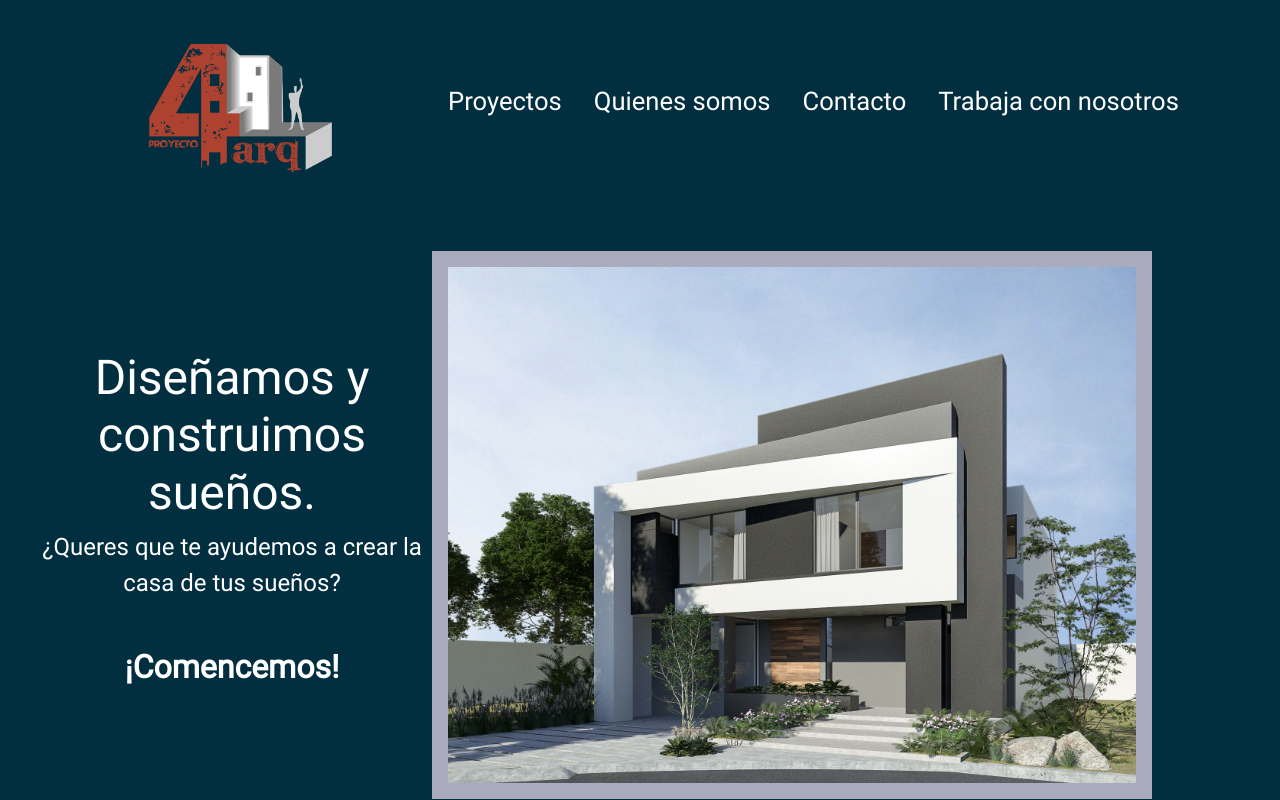
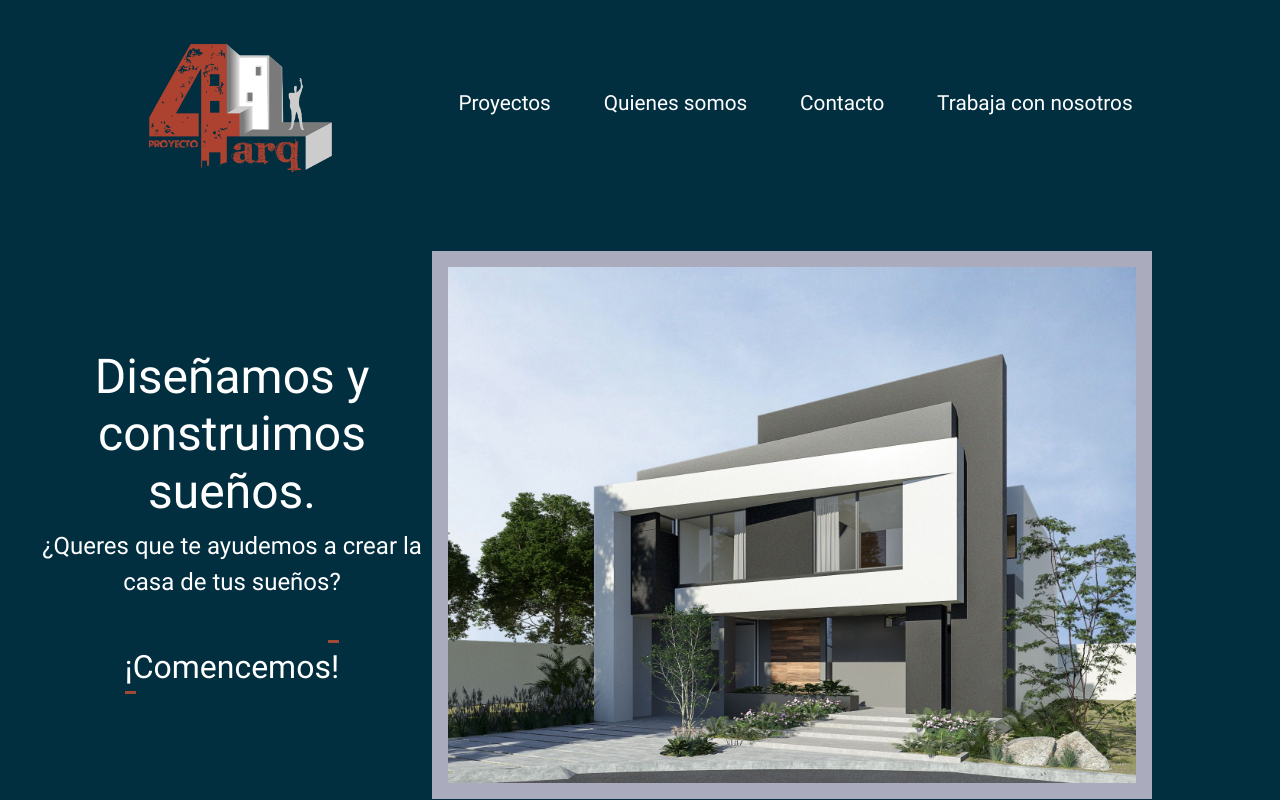
Before and after one commit to Swidemm/Arquitecto-4Arq, a plain HTML site: page index.html in a window 1280 px wide. Shown: the top 800 px of the page. Drawn offline with nearby package versions, Linux system fonts and the light colour scheme.

Commit message:
cambio de archivo css

```diff
--- a/index.html
+++ b/index.html
@@ -7,7 +7,7 @@
     <link rel="stylesheet" href="https://cdn.jsdelivr.net/npm/bootstrap-icons@1.11.2/font/bootstrap-icons.min.css">
       <link href="https://unpkg.com/aos@2.3.1/dist/aos.css" rel="stylesheet">
     <link rel="stylesheet" href="./css/bootstrap.min.css">
-    <link rel="stylesheet" href="./css/estilos.css">
+    <link rel="stylesheet" href="./css/main.css">
 
 </head>
 <body>
```
